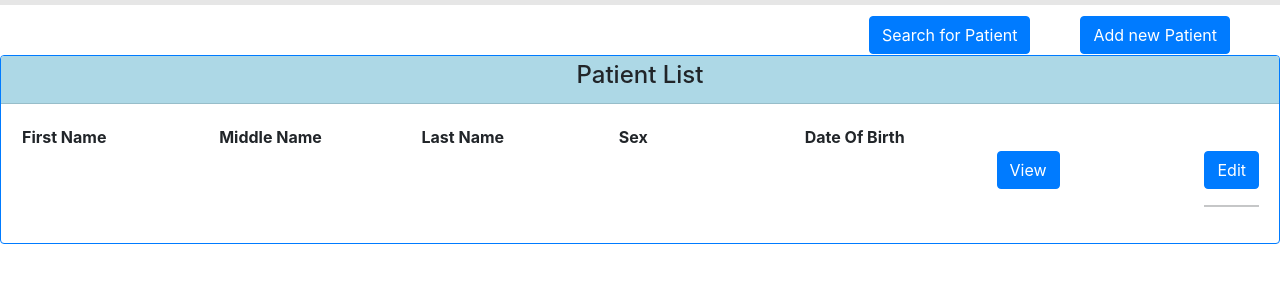
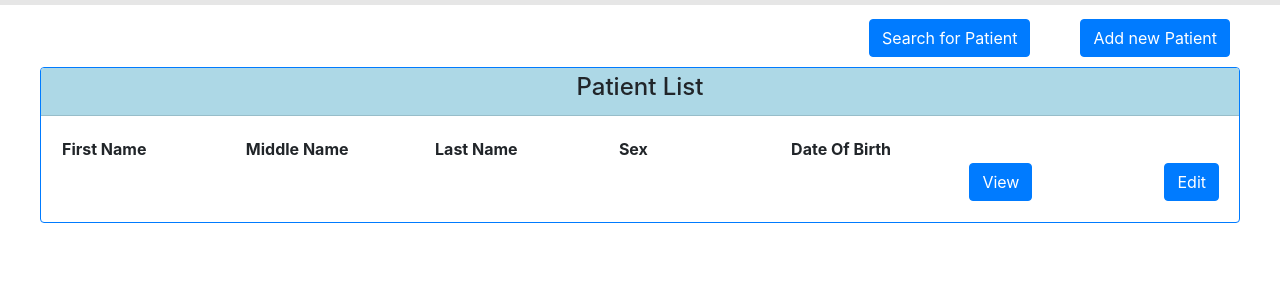
Before and after one commit to Timothy-Hagler/Patient-Info-Management, a React app in the folder patient_information_management/: page /patient-list in a window 1280 px wide. Shown: the part 67-350 px from the top of the page. Built offline with nearby package versions, Linux system fonts and the light colour scheme; no server answers; sample sign-in values are in the browser's storage.

Commit message:
Finished patient list

```diff
--- a/patient_information_management/src/components/Patient_List/Patient_List.css
+++ b/patient_information_management/src/components/Patient_List/Patient_List.css
@@ -77,6 +77,12 @@ float: right;
 margin-right: 50px;
 margin-top: 11px;
 padding: 0px 0px;
+
+}
+
+.buttonDiv {
+  padding-bottom: 9px;
+  padding-top:3px;
 }
 
 #colLabels {
--- a/patient_information_management/src/components/Patient_List/Patient_List.js
+++ b/patient_information_management/src/components/Patient_List/Patient_List.js
@@ -89,6 +89,12 @@ function Patient_List() {
 
     // function to close modal button on patient-search modal
     const handleSearchModalCancel = () => setShow2(false);
+
+    // Function to open the add patient modal
+    function AddNewPatient()
+    {
+      setShow(true)
+    }
 
     // Insert a row into the database based on the user input
     function InsertRow(schema, table, headers, values) {
@@ -1204,20 +1210,18 @@ function Patient_List() {
         )
       }
 
-      function AddNewPatient()
-      {
-        setShow(true)
-      }
-
+  // This function gets all of the patients stored in the database
   function GetPatientsFromDatabase() {
-        if (dataRetrieved === false)
-          {
+    if (dataRetrieved === false) {
       let people = []
 
       let url = ("http://localhost:8080/api/getFullPatientTable/")
       Axios.get(url).then((response)=>{
-              // this will insert the data of each patient reaching the search criteria
+
+        // This inserts the data of every patient in the database
         let patients = response.data
+
+        // iterates through the entire database
         for (let i = 0; i < patients.length; i++)
         {
           let patientData = {}
@@ -1227,45 +1231,53 @@ function Patient_List() {
           }
           people.push(patientData)
         }
+
+        // sets the results of the search and allows the data to be retrieved
         setSearchResults(people)
         setDataRetrieved(true)
       })
     }
   }
 
-      function LoadData()
-      {
+  // This function loads data from the database and creates table entries for each person.
+  function LoadData() {
         let data = []
 
         GetPatientsFromDatabase()
 
-            for (let i = 0; i < search_results.length; i++)
-            {
-            data.push(<tr>
-                {/* entry for patient */}
+        // Iterates through all patients in the database
+        for (let i = 0; i < search_results.length; i++) {
+          data.push(
+              <tr>
+                {/* This is an entry for an individual patient */}
                 <td>{search_results[i].firstName}</td>
                 <td>{search_results[i].middleName}</td>
                 <td>{search_results[i].lastName}</td>
                 <td>{search_results[i].sex}</td>
                 <td>{search_results[i].dateOfBirth}</td>
+
+                {/*These calls create the view button and edit button corresponding to the person received from the database */}
                 <td>{CreateViewButton(search_results[i].personID)}</td>
                 {CreateEditButton(search_results[i].personID)}
-                <hr></hr>
           </tr>)
         }
         return data
   }
 
-      function GetAddedDataInfo(event, field)
-      {
+
+  // This function gets the user's input when adding a patient.
+  function GetAddedDataInfo(event, field) {
     addedPersonData[field] = event.target.value
   }
 
-      function GetUpdatedDataInfo(event, field)
-      {
+  // This function gets updated data from the database and renders it
+  function GetUpdatedDataInfo(event, field) {
     updatedPersonData[field] = event.target.value
   }
 
+  /*
+  This function generates a clone of the html view card and generates a print call that allows the user to print the view modal card as a report.
+  */
   function printElement(elem) {
     var domClone = elem.cloneNode(true);
 
@@ -1277,6 +1289,7 @@ function Patient_List() {
         document.body.appendChild($printSection);
     }
 
+    // Appends the dom clone to an innerHTML value and generates the browser's default print dialogue
     $printSection.innerHTML = "";
     $printSection.appendChild(domClone);
     window.print();
@@ -1284,19 +1297,26 @@ function Patient_List() {
 
   return (
    <>
+      {/*This div initializes the addPatient and searchForPatient buttons */}
+      <div className = "buttonDiv">
         <div id = "addPatient">
           <Button class = 'addPatientButton' onClick = {() => AddNewPatient()} style={{display: volunteer ? 'none' : '?'}}>
               Add new Patient
           </Button>
         </div>
+
         <div id = "searchForPatient">
           <Button class = 'searchForPatientButton' onClick = {() => SearchPatientModalShow()}>
               Search for Patient
           </Button>
         </div>
+      </div>
+
+      {/*This section contains the card with all of the patient data pulled from the API
+         This data gets rendered in the table initialized here below the header values.*/}
+      <section>
         <Card border="primary" className="PatientListCard">
-        <Card.Header id="cardHeader"><h4>Patient List</h4>
-        </Card.Header>
+          <Card.Header id="cardHeader"><h4>Patient List</h4></Card.Header>
           <Card.Body>
             <tr id="colLabels">
               <td>First Name</td>
@@ -1308,7 +1328,10 @@ function Patient_List() {
             {LoadData()}
           </Card.Body>
         </Card>
-        {CreatePatientSearchModal()} {/* create a modal behind the scenes but the hook setShow2 calls to show the modal*/}
+      </section>
+
+      {/*These calls generate the html for the modal dialogues, but it keeps them hidden until their corresponding hooks have been called. */}
+      {CreatePatientSearchModal()}
       {CreateAddPatientModal()}
       {CreateViewModal()}
       {CreateEditModal()}
```
Lines whose indentation alone changed are shown as unchanged.
